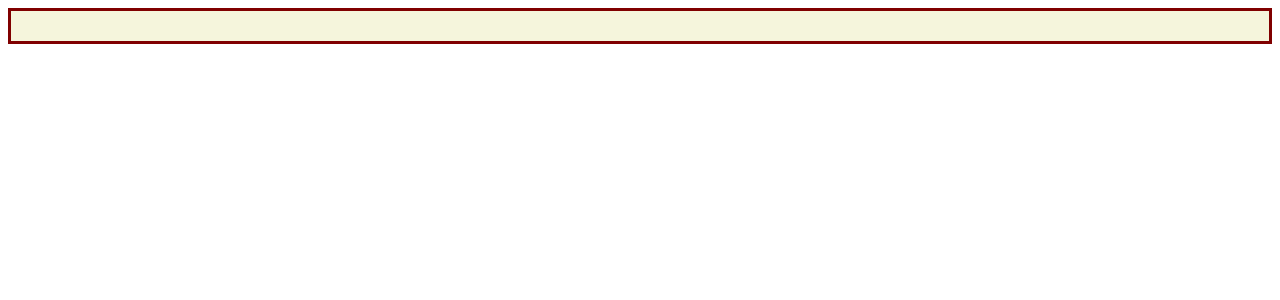
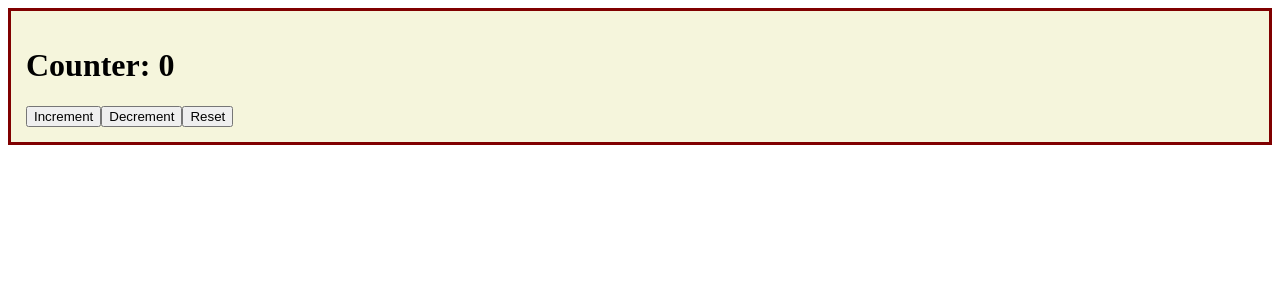
Before and after one commit to msimile/jsx-exercises, a React (Create React App) app in the folder react-exercises/: page /counter in a window 1280 px wide. Before the commit this address had no page. Shown: the top 300 px of the page. Built offline with nearby package versions, Linux system fonts and the light colour scheme.

Commit message:
react-router-02 complete

```diff
--- a/react-exercises/src/App.js
+++ b/react-exercises/src/App.js
@@ -34,6 +34,7 @@ export function App() {
     <Container>
       <Routes>
         <Route path="/" element={<Welcome name="Marco" />} />
+        <Route path="/counter" element={<ClickCounter />} />
       </Routes>
     </Container>
   );
--- a/react-exercises/src/ClickCounter.js
+++ b/react-exercises/src/ClickCounter.js
@@ -8,7 +8,7 @@ export function ClickCounter({ initialValue = 0 }) {
 
   return (
     <div>
-      <h2>Counter: {counter}</h2>
+      <h1>Counter: {counter}</h1>
       <button onClick={onIncrement}>Increment</button>
       <button onClick={onDecrement}>Decrement</button>
       <button onClick={onReset}>Reset</button>
```
Also changed, not shown: react-exercises/src/index.css (line endings or trailing spaces).
